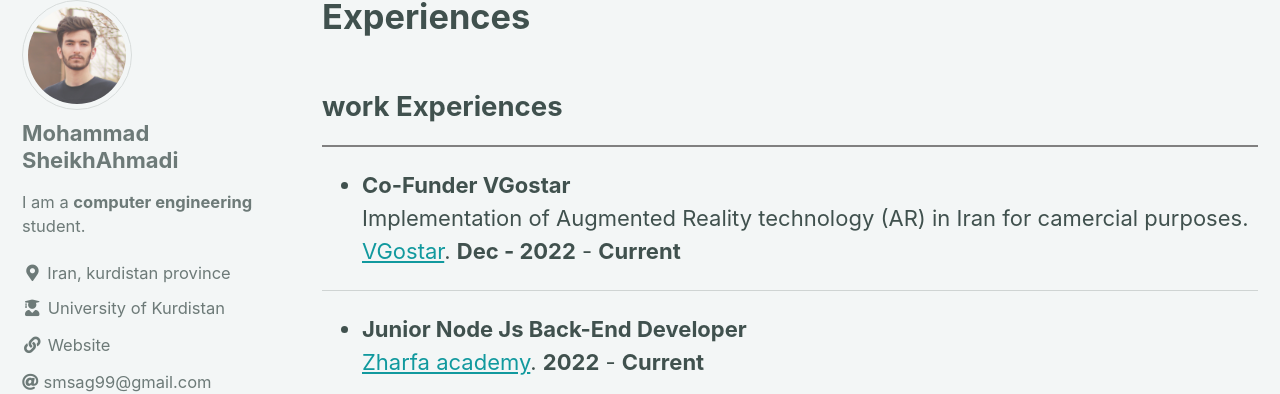
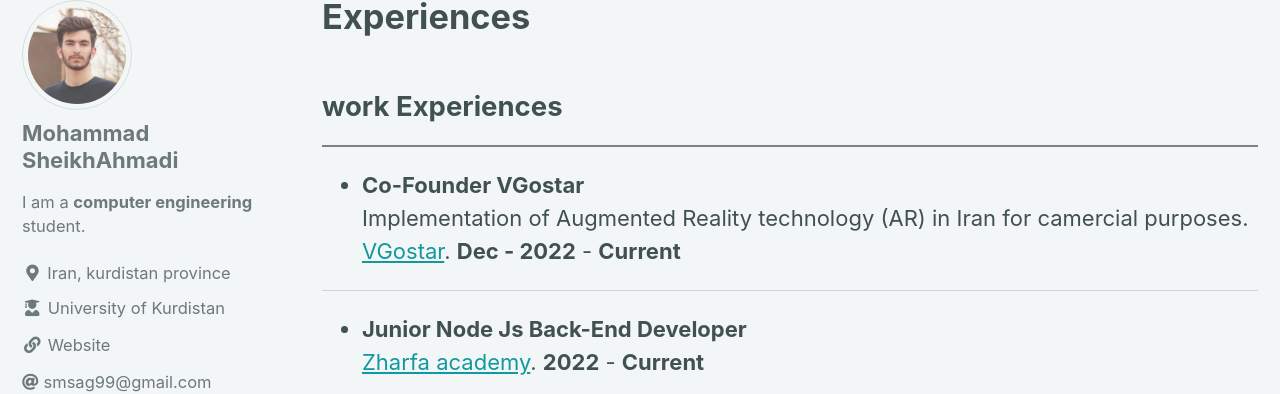
Before and after one commit to smsag99/Personal_Website, a Jekyll site: the page built from _pages/exp.md, in a window 1280 px wide and 900 px high. Shown: the part 178-572 px from the top of the window. Built offline with Jekyll 4.4.1, drawn with Linux system fonts in a browser that asks for light colours; cached includes are drawn as plain includes.

Commit message:
add vgostar to home page.

```diff
--- a/_layouts/home.html
+++ b/_layouts/home.html
@@ -6,7 +6,7 @@ layout: archive
 <hr style="height:2px;border-width:0;color:gray;background-color:gray">
 <p>
   I am a Computer Engineer Student at the University of Kurdistan and also extremely passionate about programming and
-  research. I am willing to found a firm in the Augmented Reality (AR) field.
+  research. I have founded a firm named <a href="https://www.vgostar.ir/">VGostar</a> in the Augmented Reality (AR) field at the University of Kurdistan, and also we have been funded by university.
   <br><br> Recently, I have been working in an accelerator firm named Zharfa as a backend developer using Node.js. We
   are working on some commercial projects.
   <br><br> In 2021, I participated in a research project managed by Dr. Sina Ahmadi from the George Mason University and
--- a/_pages/exp.md
+++ b/_pages/exp.md
@@ -8,7 +8,7 @@ author_profile: true
 ## work Experiences
 
 <hr style="height:2px;border-width:0;color:gray;background-color:gray">
-- **Co-Funder VGostar**<br>
+- **Co-Founder VGostar**<br>
 Implementation of Augmented Reality technology (AR) in Iran for camercial purposes.
  [VGostar](https://www.VGostar.ir/).  **Dec - 2022** - **Current**
 <hr>
```
